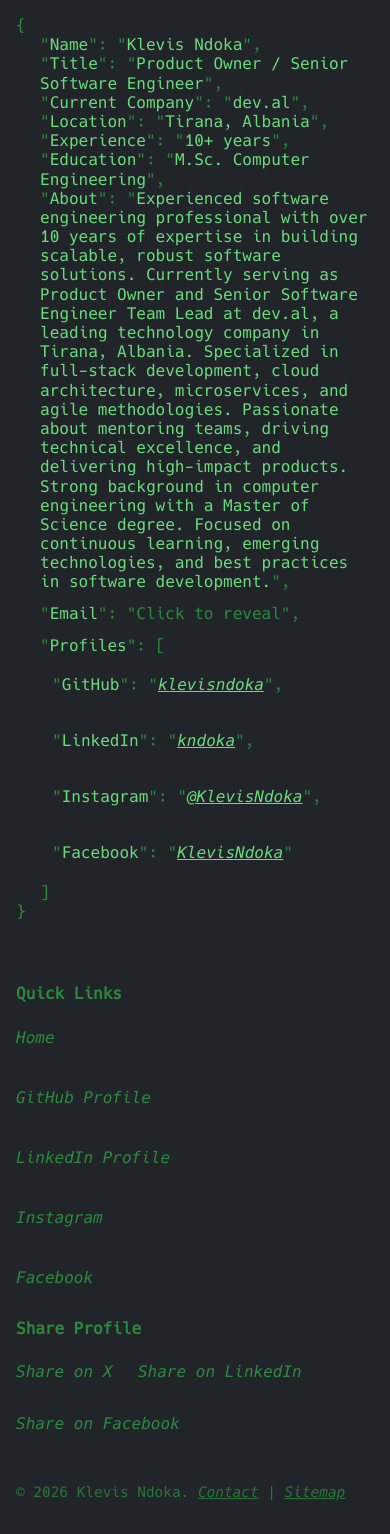
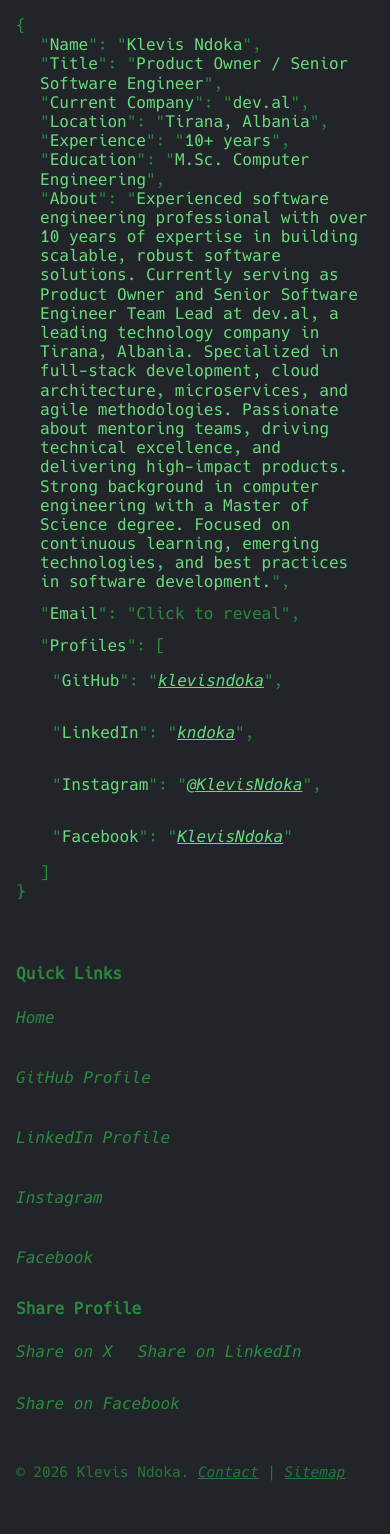
Before and after one commit to klevisndoka/klevisndoka.github.io, a Jekyll site: the page built from index.md, in a window 390 px wide. Built offline with Jekyll 4.4.1, drawn with Linux system fonts in a browser that asks for light colours.

Commit message:
Fix vertical spacing inconsistency on mobile
- Remove margin-top and margin-bottom from p.ms on mobile
- Make spacing consistent across all JSON properties
- Profiles and Email sections now match other properties
- Eliminate extra gaps between profile items

Generated with [Claude Code](https://claude.com/claude-code)
via [Happy](https://happy.engineering)

Co-Authored-By: Claude <noreply@anthropic.com>
Co-Authored-By: Happy <yesreply@happy.engineering>

```diff
--- a/_sass/_default.scss
+++ b/_sass/_default.scss
@@ -107,8 +107,8 @@ a:active {
   p.ms {
     display: block;
     margin-left: 0.75rem;
-    margin-top: 0.25rem;
-    margin-bottom: 0.25rem;
+    margin-top: 0;
+    margin-bottom: 0;
   }
 }
 
```
